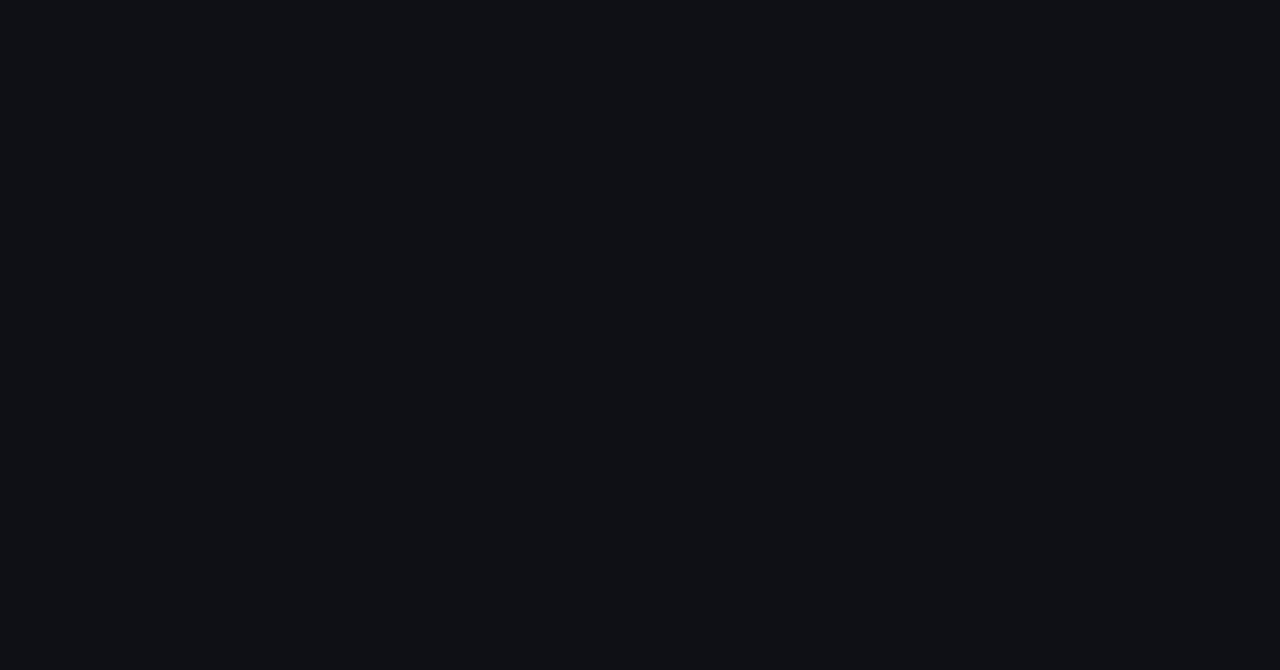
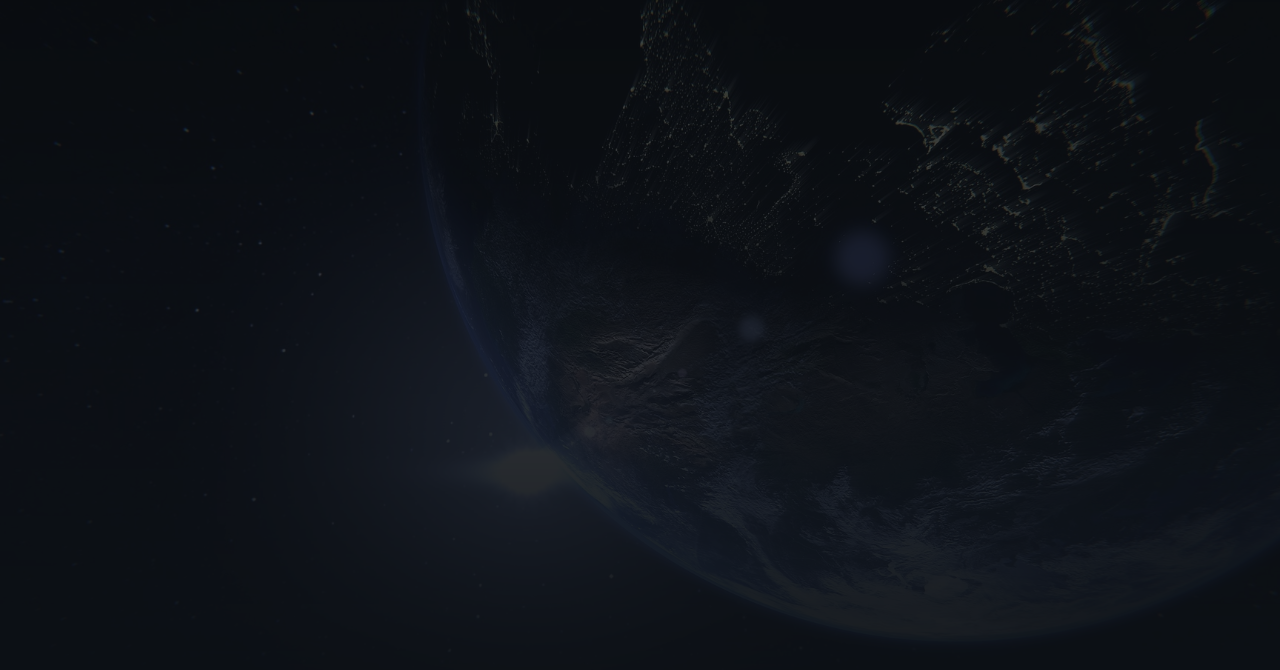
Before and after one commit to rodrigowolfgang47/temas, a website: page index.html in a window 1280 px wide. Drawn offline with Linux system fonts and the light colour scheme.

Commit message:
Adicionei um plano de fundo

```diff
--- a/assets/scss/style.scss
+++ b/assets/scss/style.scss
@@ -5,6 +5,20 @@ body{
     background-color: #0d1116;
     header{
         height: 100vh;
+        background-image: url("/assets/image/planet.jpg");
+        background-size: cover;
+        background-position: center;
+        opacity: 0.25;
+        transform: rotate(180deg);
+        -webkit-mask-image: linear-gradient(to bottom, transparent, black);
+        mask-image: linear-gradient(to bottom, transparent, black);
 
+        nav{
+
+        }
+    }
+
+    .dois{
+        height: 100vh;
     }
 }
--- a/index.html
+++ b/index.html
@@ -9,5 +9,10 @@
     <title>Document</title>
 </head>
 <body>
+    <header>
+        <nav>
+
+        </nav>
+    </header>
 </body>
 </html>
```
Also changed, not shown: build/css/assets/scss/style.css.
